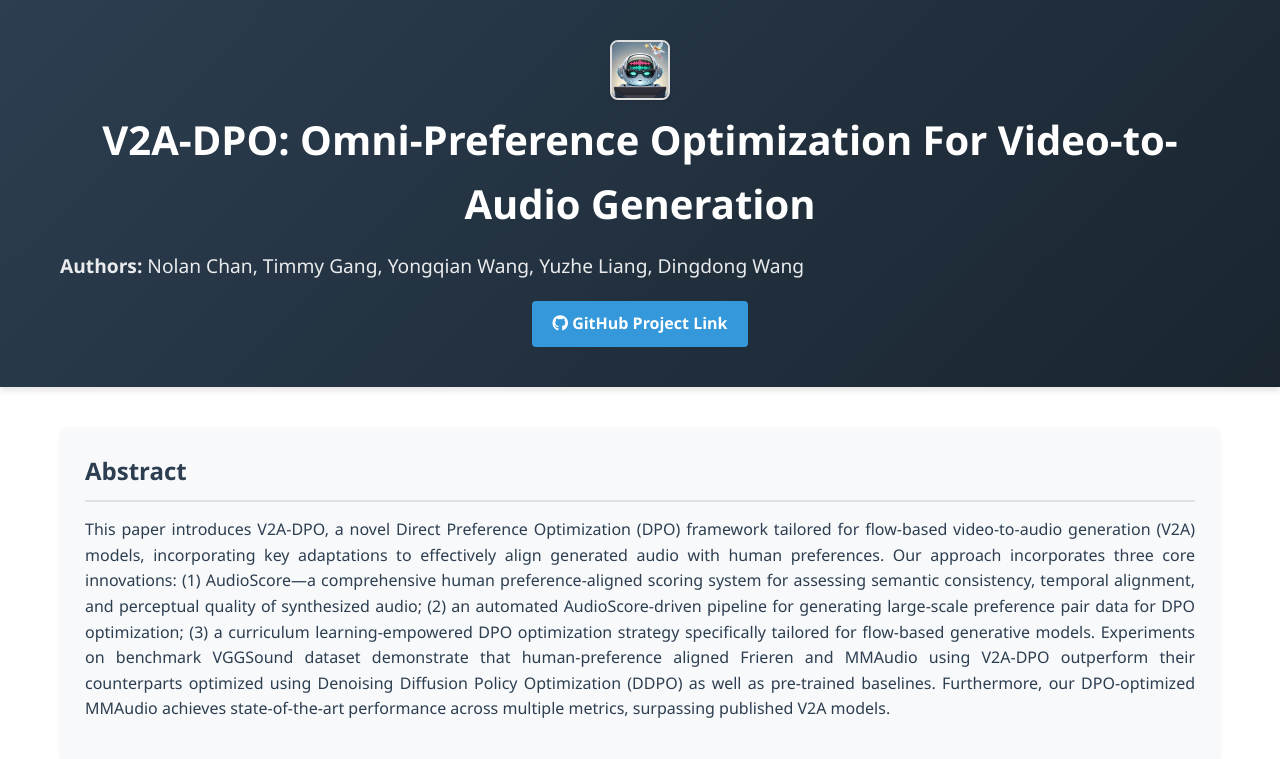
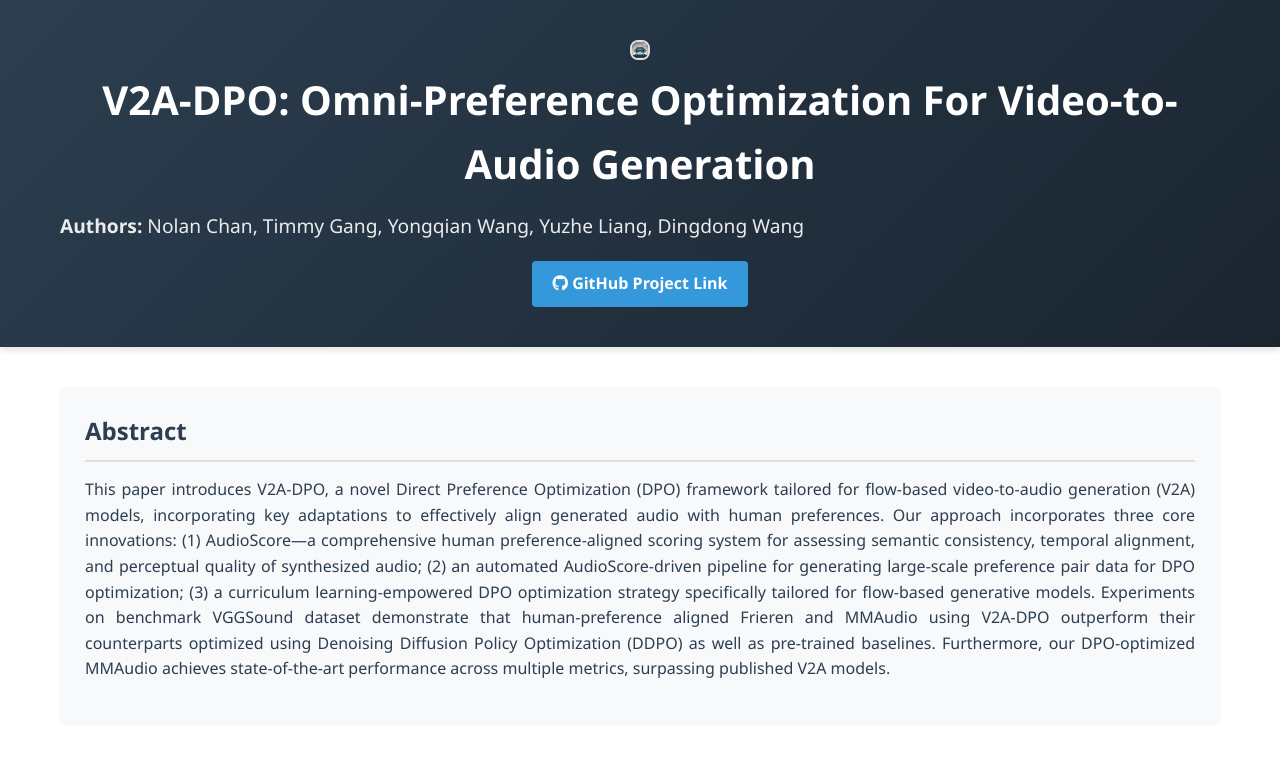
Before and after one commit to nolanchan23/V2A-DPO, a plain HTML site: page index.html in a window 1280 px wide. Shown: the top 759 px of the page. Drawn offline with Linux system fonts and the light colour scheme; animation ran at ten frames a second.

Commit message:
Update index.html

```diff
--- a/index.html
+++ b/index.html
@@ -274,8 +274,8 @@
     }
 
     .project-icon {
-      width: 60px;
-      height: 60px;
+      width: 20px;
+      height: 20px;
       border-radius: 8px;
       border: 2px solid #e0e0e0;
       box-shadow: 0 2px 5px rgba(0,0,0,0.1);
```
